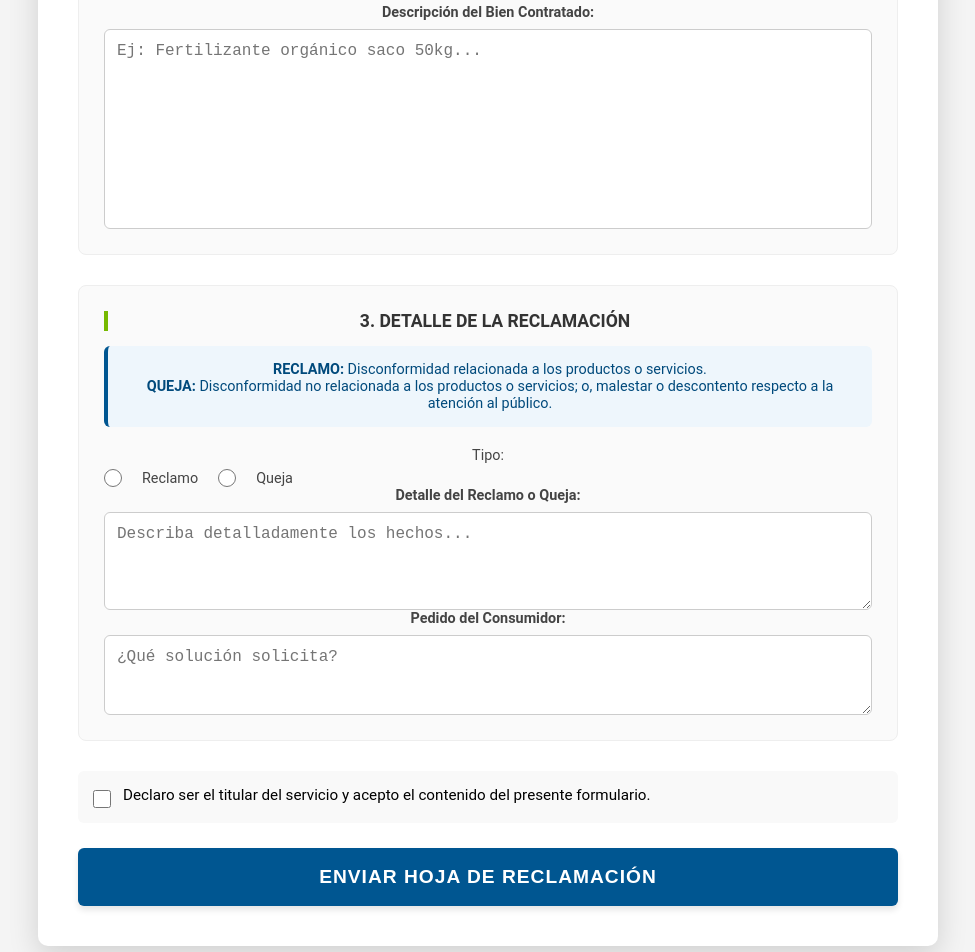
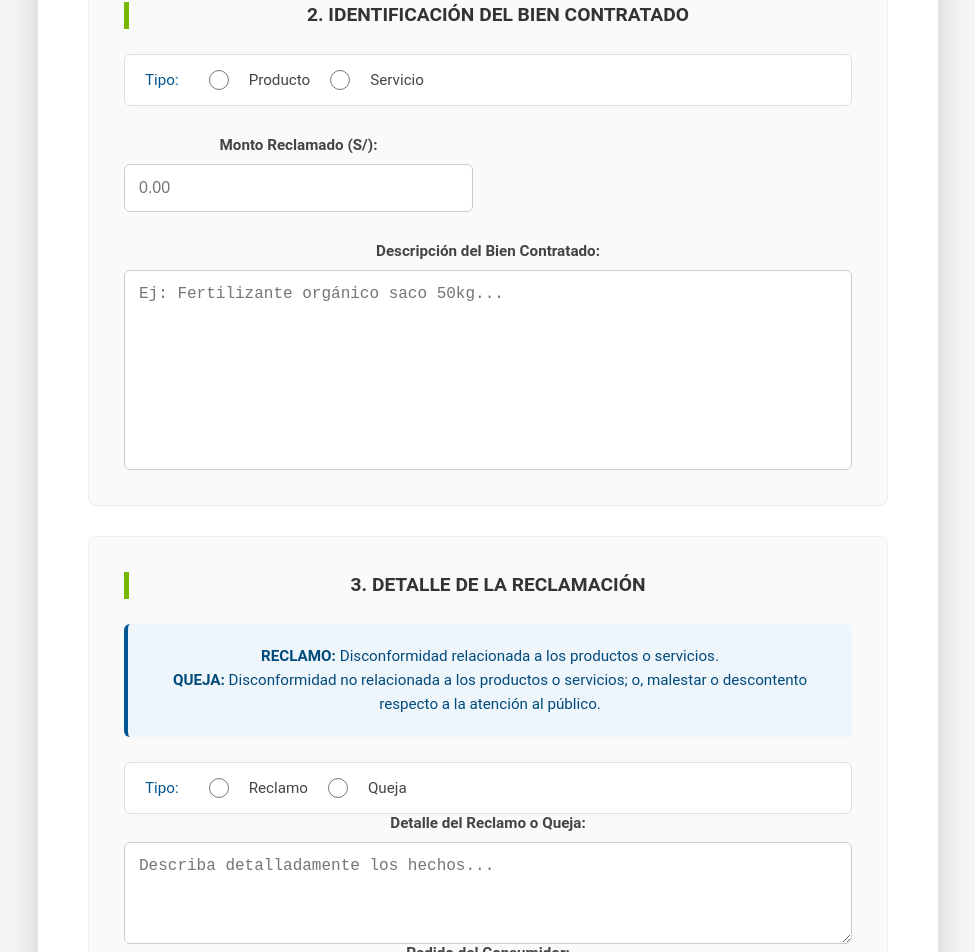
Before and after one commit to AYRTONFLORIAN30/PAGINA-WEB-PACIFICO, a React (Create React App) app: page /libro-de-reclamaciones in a window 1280 px wide. Shown: the part 857-1809 px from the top of the page, without its empty margins (152-1127 px from the left). Built offline with nearby package versions, Linux system fonts and the light colour scheme.

Commit message:
Mapa de zonas y colores añadido

```diff
--- a/src/pages/LibroReclamaciones.css
+++ b/src/pages/LibroReclamaciones.css
@@ -8,176 +8,210 @@
   font-family: 'Roboto', sans-serif;
   display: flex;
   justify-content: center;
+  /* Asegura que no haya scroll horizontal en la página entera */
+  overflow-x: hidden;
 }
 
 /* =========================================
-   CONTENEDOR PRINCIPAL (CON ANIMACIÓN)
+   CONTENEDOR PRINCIPAL
    ========================================= */
 .libro-container {
   background: white;
   width: 100%;
   max-width: 900px;
-  padding: 40px;
+  /* Espacio interno cómodo para PC */
+  padding: 50px;
   border-radius: 10px;
-  box-shadow: 0 10px 30px rgba(0,0,0,0.15); /* Sombra un poco más elegante */
-  border-top: 5px solid #005691; /* Azul corporativo */
+  box-shadow: 0 10px 30px rgba(0,0,0,0.15);
+  border-top: 5px solid #005691;
 
-  /* --- AQUÍ ESTÁ LA MAGIA DE LA ANIMACIÓN --- */
-  opacity: 0; /* Empieza invisible */
-  animation: aparecerSuave 0.8s ease-out forwards; /* Dura 0.8 segundos */
-  transform: translateY(30px); /* Empieza un poco más abajo */
+  opacity: 0;
+  animation: aparecerSuave 0.8s ease-out forwards;
+  transform: translateY(30px);
 }
 
 /* =========================================
-   RESTO DE ESTILOS (IGUAL QUE ANTES)
+   ENCABEZADO
    ========================================= */
 .libro-header {
   text-align: center;
-  margin-bottom: 30px;
+  margin-bottom: 40px;
   border-bottom: 2px solid #eee;
-  padding-bottom: 20px;
+  padding-bottom: 25px;
 }
 
 .libro-header h1 {
   color: #005691;
-  font-size: 2rem;
-  margin-bottom: 10px;
+  font-size: 2.2rem;
+  margin-bottom: 15px;
   font-weight: 800;
   text-transform: uppercase;
+  line-height: 1.2;
 }
 
-.fecha-actual {
-  font-size: 1.1rem;
-  color: #555;
-  margin-bottom: 5px;
-}
+.fecha-actual { font-size: 1.1rem; color: #555; margin-bottom: 5px; }
+.empresa-info { font-size: 0.9rem; color: #888; }
 
-.empresa-info {
-  font-size: 0.9rem;
-  color: #888;
-}
-
+/* =========================================
+   SECCIONES DEL FORMULARIO
+   ========================================= */
 .form-section {
   margin-bottom: 30px;
   background: #fafafa;
-  padding: 25px;
+  padding: 35px;
   border-radius: 8px;
   border: 1px solid #eee;
   transition: transform 0.2s ease, box-shadow 0.2s ease;
 }
 
-/* Efecto hover en las secciones */
 .form-section:hover {
   background: #fff;
   box-shadow: 0 5px 15px rgba(0,0,0,0.05);
-  transform: translateY(-2px);
 }
 
 .form-section h3 {
   color: #333;
-  margin-bottom: 15px;
-  font-size: 1.1rem;
+  margin-bottom: 25px;
+  font-size: 1.2rem;
   text-transform: uppercase;
-  border-left: 4px solid #76b900; /* Verde corporativo */
-  padding-left: 10px;
+  border-left: 5px solid #76b900;
+  padding-left: 15px;
+  line-height: 1.4;
 }
 
+/* GRILLA DE INPUTS */
 .form-grid {
   display: grid;
   grid-template-columns: 1fr 1fr;
-  gap: 20px;
+  gap: 30px;
 }
+
+.full-width { grid-column: 1 / -1; }
 
 .form-group {
   display: flex;
   flex-direction: column;
 }
 
-.full-width {
-  grid-column: 1 / -1;
-}
-
 .form-group label {
-  font-weight: 600;
-  margin-bottom: 8px;
-  font-size: 0.9rem;
+  font-weight: 700;
+  margin-bottom: 10px;
+  font-size: 0.95rem;
   color: #444;
 }
 
+/* ESTILOS DE LOS INPUTS */
 .form-group input[type="text"],
 .form-group input[type="email"],
 .form-group input[type="number"],
 .form-group input[type="tel"],
 .form-group textarea {
-  padding: 12px;
+  padding: 14px;
   border: 1px solid #ccc;
   border-radius: 6px;
   font-size: 1rem;
   transition: all 0.3s ease;
   background-color: #fff;
+  width: 100%; /* Asegura que no se salgan */
+  box-sizing: border-box; /* IMPORTANTE: Para que el padding no sume al ancho */
 }
 
 .form-group input:focus,
 .form-group textarea:focus {
   border-color: #005691;
-  box-shadow: 0 0 0 3px rgba(0, 86, 145, 0.1); /* Brillo azul suave */
+  box-shadow: 0 0 0 3px rgba(0, 86, 145, 0.1);
   outline: none;
 }
 
-/* Radio buttons */
+/* =========================================
+   RADIO BUTTONS (TIPO)
+   ========================================= */
+.radio-group {
+  grid-column: 1 / -1;
+  display: flex !important;
+  flex-direction: row !important;
+  align-items: center;
+  background: #fff;
+  padding: 15px 20px;
+  border: 1px solid #e0e0e0;
+  border-radius: 6px;
+  gap: 20px;
+  flex-wrap: wrap; /* Permite que baje si no entra */
+}
+
+.radio-group > label {
+  margin-bottom: 0;
+  margin-right: 10px;
+  color: #005691 !important;
+  font-weight: 800;
+  min-width: fit-content;
+}
+
 .radio-group div {
   display: flex;
   gap: 20px;
-  margin-top: 5px;
   align-items: center;
+  margin-top: 0 !important;
+  flex-wrap: wrap; /* Permite que las opciones bajen en pantallas muy pequeñas */
 }
 
 .radio-group label {
   font-weight: normal;
   cursor: pointer;
   margin-bottom: 0;
+  display: flex;
+  align-items: center;
+  gap: 5px;
 }
 
 .radio-group input[type="radio"] {
   accent-color: #005691;
-  width: 18px;
-  height: 18px;
+  width: 20px;
+  height: 20px;
+  margin: 0;
+  cursor: pointer;
 }
 
+/* =========================================
+   OTROS ELEMENTOS
+   ========================================= */
 .tipo-reclamo-info {
   background-color: #eef6fc;
-  padding: 15px;
+  padding: 20px;
   border-radius: 6px;
-  margin-bottom: 20px;
-  font-size: 0.9rem;
+  margin-bottom: 25px;
+  font-size: 0.95rem;
   color: #004a7c;
   border-left: 4px solid #005691;
+  line-height: 1.6;
 }
 
 .checkbox-legal {
   display: flex;
   align-items: flex-start;
-  gap: 12px;
-  margin-bottom: 25px;
-  font-size: 0.95rem;
-  background: #f9f9f9;
-  padding: 15px;
+  gap: 15px;
+  margin-bottom: 30px;
+  font-size: 1rem;
+  background: #f0fdf4;
+  border: 1px solid #dcfce7;
+  padding: 20px;
   border-radius: 6px;
 }
 
 .checkbox-legal input {
   margin-top: 4px;
-  width: 18px;
-  height: 18px;
+  width: 20px;
+  height: 20px;
   accent-color: #76b900;
+  flex-shrink: 0; /* Evita que el checkbox se aplaste */
 }
 
 .btn-enviar {
   background-color: #005691;
   color: white;
   border: none;
-  padding: 18px 30px;
-  font-size: 1.2rem;
+  padding: 20px;
+  font-size: 1.1rem;
   font-weight: bold;
   border-radius: 6px;
   cursor: pointer;
@@ -189,78 +223,45 @@
 }
 
 .btn-enviar:hover {
-  background-color: #76b900; /* Hover verde */
+  background-color: #76b900;
   transform: translateY(-2px);
   box-shadow: 0 6px 12px rgba(0,0,0,0.15);
 }
 
 /* =========================================
-   ANIMACIONES (KEYFRAMES)
+   MODAL (POP-UP)
    ========================================= */
-@keyframes aparecerSuave {
-  0% {
-    opacity: 0;
-    transform: translateY(50px) scale(0.95); /* Empieza abajo y un poco pequeño */
-  }
-  100% {
-    opacity: 1;
-    transform: translateY(0) scale(1); /* Termina en su sitio y tamaño normal */
-  }
-}
-
-/* Responsive */
-@media (max-width: 600px) {
-  .form-grid {
-    grid-template-columns: 1fr;
-  }
-  .libro-container {
-    padding: 20px;
-  }
-  .libro-header h1 {
-    font-size: 1.5rem;
-  }
-}
-
-/* ... (Tus estilos anteriores se mantienen igual) ... */
-
-/* =========================================
-   ESTILOS DEL MODAL (POP-UP)
-   ========================================= */
-
-/* Fondo oscuro que cubre toda la pantalla */
 .modal-overlay {
   position: fixed;
   top: 0;
   left: 0;
   width: 100%;
   height: 100%;
-  background-color: rgba(0, 0, 0, 0.6); /* Oscuro semitransparente */
+  background-color: rgba(0, 0, 0, 0.6);
   display: flex;
   justify-content: center;
   align-items: center;
-  z-index: 1000; /* Asegura que esté encima de todo */
-  backdrop-filter: blur(5px); /* Efecto borroso al fondo (muy pro) */
-  animation: fadeIn 0.3s ease-out;
+  z-index: 2000;
+  backdrop-filter: blur(5px);
+  padding: 20px; /* Para que no toque los bordes en celular */
 }
 
-/* La tarjeta blanca del mensaje */
 .modal-content {
   background: white;
-  padding: 40px;
-  border-radius: 20px;
+  padding: 30px;
+  border-radius: 15px;
   text-align: center;
   max-width: 450px;
-  width: 90%;
+  width: 100%;
   box-shadow: 0 20px 60px rgba(0,0,0,0.3);
-  animation: scaleUp 0.4s cubic-bezier(0.175, 0.885, 0.32, 1.275); /* Efecto rebote */
-  border-top: 6px solid #76b900; /* Borde verde arriba */
+  border-top: 6px solid #76b900;
+  animation: scaleUp 0.4s cubic-bezier(0.175, 0.885, 0.32, 1.275);
 }
 
-/* El círculo verde con el check */
 .success-icon {
-  width: 80px;
-  height: 80px;
-  background-color: #eefce3; /* Verde muy clarito */
+  width: 70px;
+  height: 70px;
+  background-color: #eefce3;
   border-radius: 50%;
   display: flex;
   align-items: center;
@@ -269,65 +270,79 @@
 }
 
 .success-icon svg {
-  width: 50px;
-  height: 50px;
-  color: #76b900; /* Icono verde */
+  width: 40px;
+  height: 40px;
+  color: #76b900;
   animation: drawCheck 0.6s ease-in-out;
 }
 
-/* Textos del modal */
-.modal-content h2 {
-  color: #005691;
-  font-size: 1.8rem;
-  margin-bottom: 10px;
-  font-weight: 800;
-}
-
-.modal-content p {
-  color: #555;
-  font-size: 1rem;
-  line-height: 1.5;
-  margin-bottom: 15px;
-}
-
-.modal-id {
-  font-family: 'Courier New', monospace;
-  background: #f0f4f8;
-  padding: 5px 10px;
-  border-radius: 4px;
-  display: inline-block;
-  color: #333;
-  font-weight: bold;
-  font-size: 0.9rem !important;
-}
-
-/* Botón del modal */
+.modal-content h2 { color: #005691; font-size: 1.6rem; margin-bottom: 10px; font-weight: 800; }
 .btn-modal-cerrar {
   background-color: #005691;
   color: white;
   border: none;
-  padding: 12px 30px;
+  padding: 12px;
   font-size: 1rem;
   border-radius: 50px;
   cursor: pointer;
-  margin-top: 20px;
+  margin-top: 15px;
   font-weight: bold;
-  transition: transform 0.2s, background 0.2s;
   width: 100%;
 }
 
-.btn-modal-cerrar:hover {
-  background-color: #76b900;
-  transform: scale(1.05);
+/* Animaciones */
+@keyframes aparecerSuave { from { opacity: 0; transform: translateY(50px) scale(0.95); } to { opacity: 1; transform: translateY(0) scale(1); } }
+@keyframes scaleUp { from { transform: scale(0.5); opacity: 0; } to { transform: scale(1); opacity: 1; } }
+
+/* =========================================
+   📱 RESPONSIVE (MÓVIL) - CORRECCIONES
+   ========================================= */
+@media (max-width: 768px) {
+  .libro-layout {
+    padding: 10px; /* Menos borde afuera */
+  }
+
+  .libro-container {
+    padding: 20px 15px; /* IMPORTANTE: Reduje el padding de 50px a 15px */
+    width: 100%;
+  }
+
+  .libro-header h1 {
+    font-size: 1.4rem; /* Letra más chica para que "RECLAMACIONES" no se corte */
+    word-break: break-word; /* Rompe la palabra si es necesario */
+  }
+
+  .form-section {
+    padding: 20px 15px; /* Menos aire en las cajas internas */
+    margin-bottom: 20px;
+  }
+
+  .form-grid {
+    grid-template-columns: 1fr; /* Una sola columna */
+    gap: 20px;
+  }
+
+  /* Arreglo para los Radio Buttons en móvil */
+  .radio-group {
+    flex-direction: column !important; /* "Tipo" arriba */
+    align-items: flex-start !important; /* Alineado a la izquierda */
+    gap: 10px;
+  }
+
+  .radio-group div {
+    width: 100%;
+    display: flex;
+    justify-content: flex-start; /* Opciones alineadas al inicio */
+    gap: 15px;
+  }
+
+  .checkbox-legal {
+    font-size: 0.9rem;
+    padding: 15px;
+  }
+
+  .btn-enviar {
+    font-size: 1rem;
+    padding: 15px;
+  }
 }
-
-/* Animaciones */
-@keyframes fadeIn {
-  from { opacity: 0; }
-  to { opacity: 1; }
-}
-
-@keyframes scaleUp {
-  from { transform: scale(0.5); opacity: 0; }
-  to { transform: scale(1); opacity: 1; }
-}
```
Also changed, not shown: src/components/MapaPeruSelector.jsx (+42 -11 lines), src/pages/Contacto.css (+78 -58 lines), src/pages/Contacto.js (+19 -11 lines).
